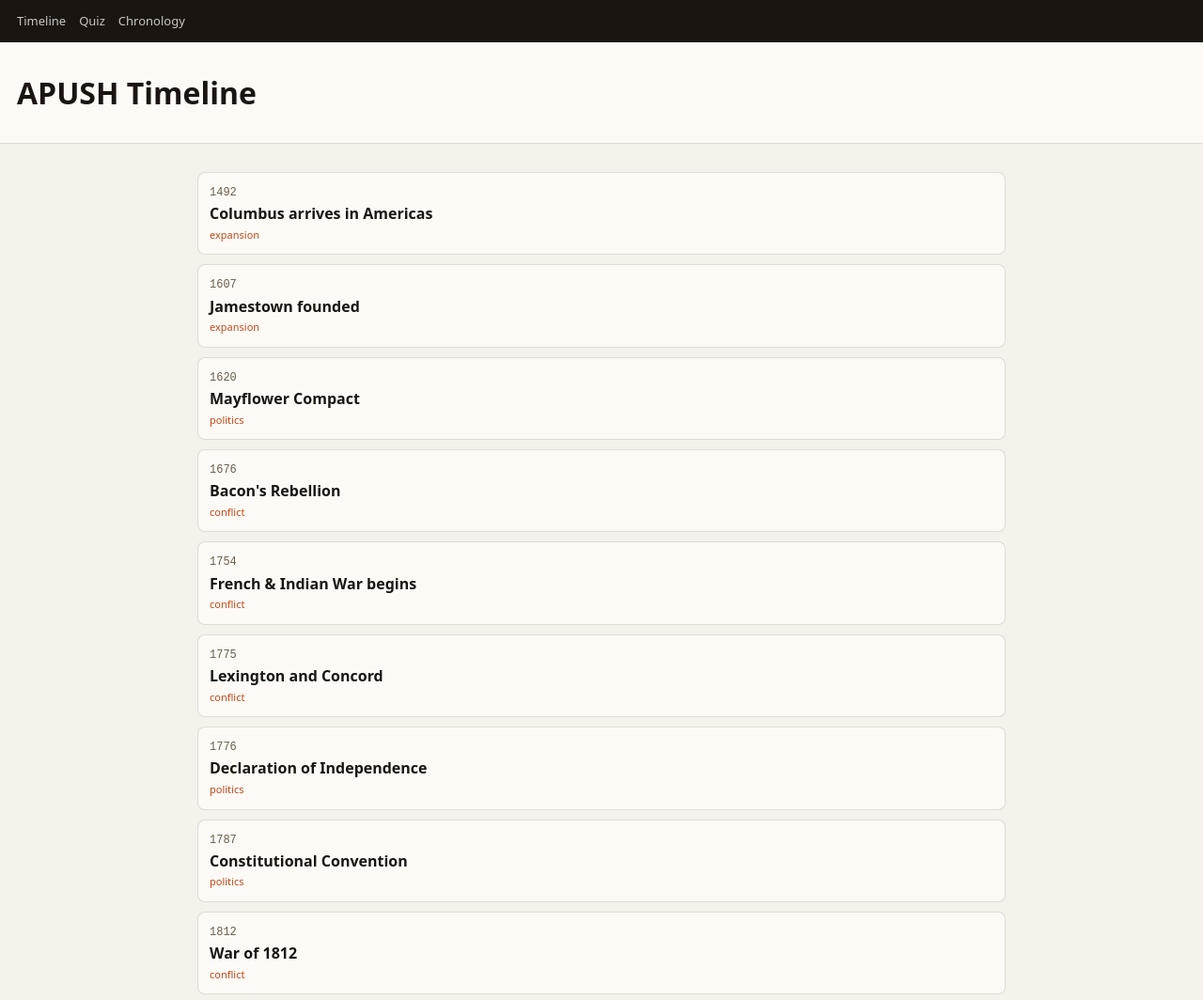
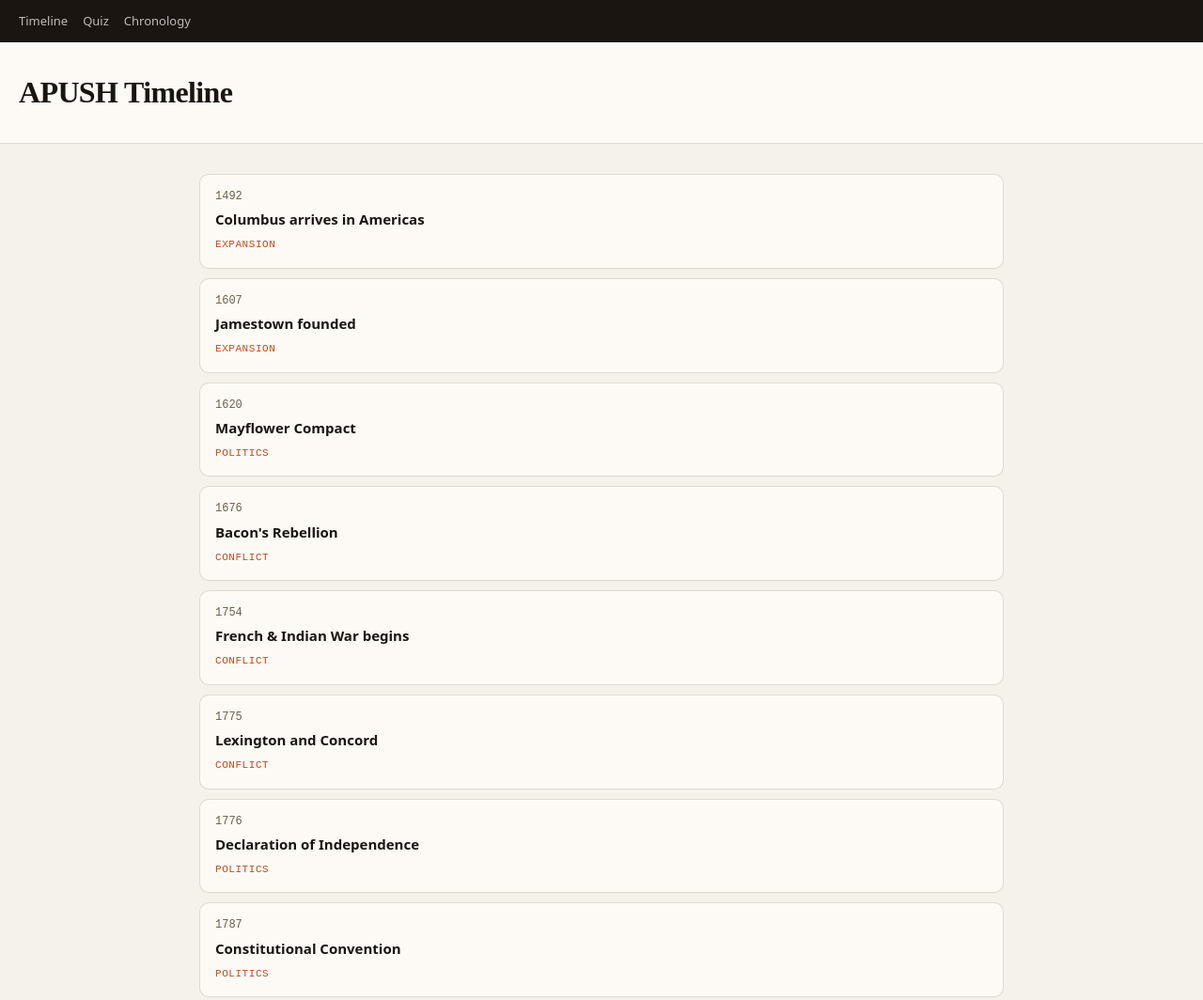
Before and after one commit to Stars4127/APUSH-Timeline, a plain HTML site: page index.html in a window 1280 px wide. Shown: the top 1064 px of the page at 94% size. Drawn offline with Linux system fonts and the light colour scheme.

Commit message:
Buffed style

```diff
--- a/style.css
+++ b/style.css
@@ -4,9 +4,12 @@
     --text: #1a1510;
     --muted: #6b5e4a;
     --border: rgba(60, 50, 30, 0.15);
+    --border-strong: rgba(60, 50, 30, 0.3);
     --accent: #c04a1a;
+    --gold: #a07830;
 }
 
+/* RESET */
 * {
     box-sizing: border-box;
     margin: 0;
@@ -14,94 +17,139 @@
 }
 
 body {
-    font-family: system-ui, sans-serif;
+    font-family: "DM Sans", system-ui, sans-serif;
     background: var(--bg);
     color: var(--text);
     line-height: 1.6;
 }
 
-/* NAV */
+/* NAV (restored dark academic bar) */
 nav {
     position: sticky;
     top: 0;
-    background: var(--text);
+    z-index: 100;
+    background: #1a1510;
     color: var(--bg);
     display: flex;
-    gap: 14px;
-    padding: 12px 18px;
-    z-index: 10;
+    gap: 16px;
+    padding: 12px 20px;
+    font-size: 13px;
 }
 
 nav a {
     color: var(--bg);
     text-decoration: none;
-    font-size: 13px;
-    opacity: .8;
+    opacity: .75;
 }
 
 nav a:hover {
     opacity: 1
 }
 
-/* HEADER */
+/* HEADER (old parchment academic feel) */
 header {
-    padding: 28px 18px;
     background: var(--surface);
     border-bottom: 1px solid var(--border);
+    padding: 28px 20px;
 }
 
-/* TIMELINE */
+header h1 {
+    font-family: "Playfair Display", serif;
+    font-size: 32px;
+    letter-spacing: -.02em;
+}
+
+/* LAYOUT */
 .container {
     max-width: 900px;
     margin: auto;
-    padding: 20px;
+    padding: 22px;
 }
 
+/* CARDS (restored depth + hover lift) */
 .card {
     background: var(--surface);
     border: 1px solid var(--border);
-    padding: 12px;
+    border-radius: 10px;
+    padding: 14px 16px;
     margin: 10px 0;
-    border-radius: 8px;
+    transition: .15s;
+    box-shadow: 0 1px 0 rgba(0, 0, 0, 0.02);
+}
+
+.card:hover {
+    transform: translateY(-2px);
+    border-color: var(--border-strong);
+    box-shadow: 0 6px 18px rgba(0, 0, 0, 0.08);
 }
 
 .year {
-    font-family: monospace;
+    font-family: "DM Mono", monospace;
+    font-size: 12px;
     color: var(--muted);
-    font-size: 12px;
 }
 
 .title {
+    font-size: 15px;
     font-weight: 600;
+    margin-top: 2px;
 }
 
 .tag {
+    display: inline-block;
+    margin-top: 6px;
     font-size: 11px;
+    font-family: "DM Mono", monospace;
     color: var(--accent);
+    letter-spacing: .05em;
+    text-transform: uppercase;
 }
 
-/* QUIZ */
+/* QUIZ UI (clean but warm) */
 button {
+    font-family: inherit;
     padding: 8px 12px;
-    border: 1px solid var(--border);
+    border-radius: 8px;
+    border: 1px solid var(--border-strong);
     background: var(--surface);
     cursor: pointer;
+    transition: .15s;
 }
 
 button:hover {
-    border-color: var(--accent)
+    border-color: var(--accent);
+    transform: translateY(-1px);
 }
 
 .option {
     display: block;
+    width: 100%;
+    text-align: left;
     margin: 8px 0;
 }
 
-/* CHRONOLOGY */
+/* CHRONOLOGY ITEMS */
 .list-item {
-    padding: 10px;
+    background: var(--surface);
     border: 1px solid var(--border);
+    border-radius: 8px;
+    padding: 10px 12px;
     margin: 6px 0;
-    background: var(--surface);
     cursor: grab;
+    transition: .15s;
 }
+
+.list-item:hover {
+    border-color: var(--border-strong);
+    transform: translateX(2px);
+}
+
+/* TYPOGRAPHY IMPROVEMENTS */
+h1,
+h2 {
+    font-family: "Playfair Display", serif;
+}
+
+p {
+    color: var(--muted);
+}
```
